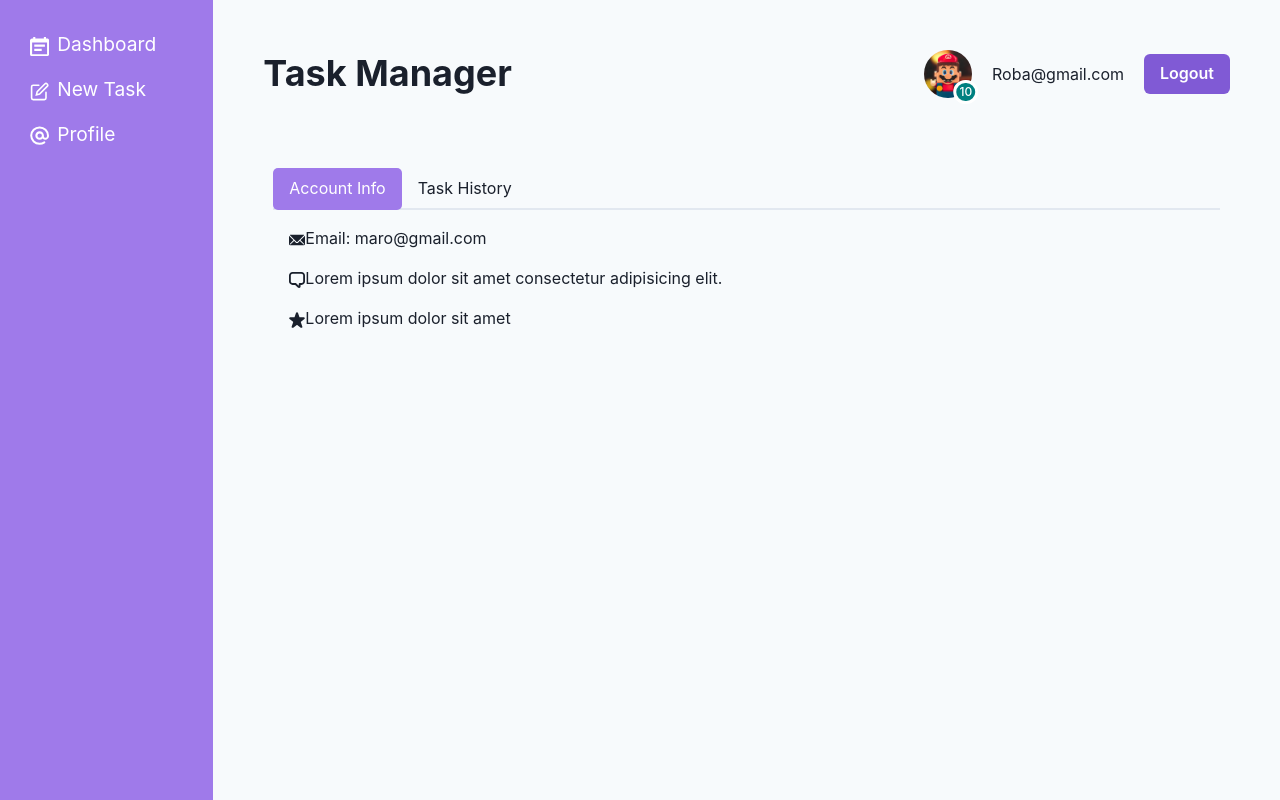
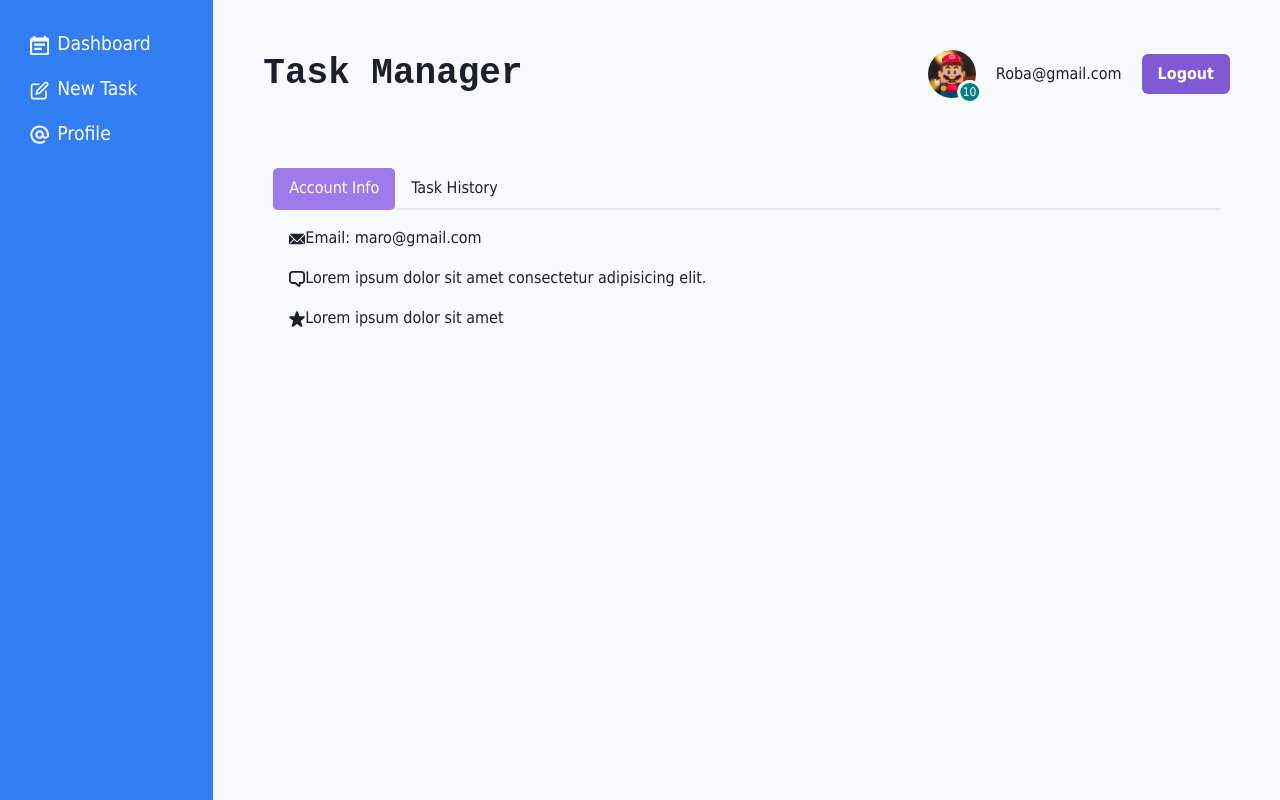
Before and after one commit to robert-devs/chakra-react, a React (Vite) app: page /profile in a window 1280 px wide. Built offline with nearby package versions, Linux system fonts and the light colour scheme.

Commit message:
adding theme

```diff
--- a/src/components/Sidebar.jsx
+++ b/src/components/Sidebar.jsx
@@ -4,7 +4,13 @@ import { NavLink } from 'react-router-dom'
 
 export default function Sidebar() {
   return (
-    <List color="white" fontSize="1.2em" spacing={4}>
+    <List
+      color="white"
+      fontSize="1.2em"
+      spacing={4}
+      alignItems="center"
+      justifyContent="center"
+    >
       <ListItem>
         <NavLink to="/">
           <ListIcon as={CalendarIcon} color="white" />
--- a/src/layouts/RootLayout.jsx
+++ b/src/layouts/RootLayout.jsx
@@ -8,21 +8,14 @@ export default function RootLayout() {
     <Grid templateColumns="repeat(6, 1fr)" bg="gray.50">
       <GridItem
         as="aside"
-        // colSpan="1"
         colSpan={{ base: 6, lg: 2, xl: 1 }}
-        bg="purple.400"
+        bg="brand.600"
         minHeight={{ lg: '100vh' }}
-        // p="30px"
         p={{ base: '20px', lg: '30px' }}
       >
         <Sidebar />
       </GridItem>
-      <GridItem
-        as="main"
-        // colSpan="5"
-        colSpan={{ base: 6, lg: 4, xl: 5 }}
-        p="40px"
-      >
+      <GridItem as="main" colSpan={{ base: 6, lg: 4, xl: 5 }} p="40px">
         <Navbar />
         <Outlet />
       </GridItem>
--- a/src/main.jsx
+++ b/src/main.jsx
@@ -1,11 +1,28 @@
 import React from 'react'
 import ReactDOM from 'react-dom/client'
 import App from './App'
-import { ChakraProvider } from '@chakra-ui/react'
+import { ChakraProvider, extendTheme } from '@chakra-ui/react'
+
+//extend theme
+const colors = {
+  brand: {
+    900: '#024fc9',
+    800: '#146af5',
+    700: '#2977f2',
+    600: '#337df2',
+    500: '#4287f5',
+  },
+}
+
+const fonts = {
+  body: 'Tahoma',
+  heading: 'Courier New',
+}
+const theme = extendTheme({ colors, fonts })
 
 ReactDOM.createRoot(document.getElementById('root')).render(
   <React.StrictMode>
-    <ChakraProvider>
+    <ChakraProvider theme={theme}>
       <App />
     </ChakraProvider>
   </React.StrictMode>,
```
